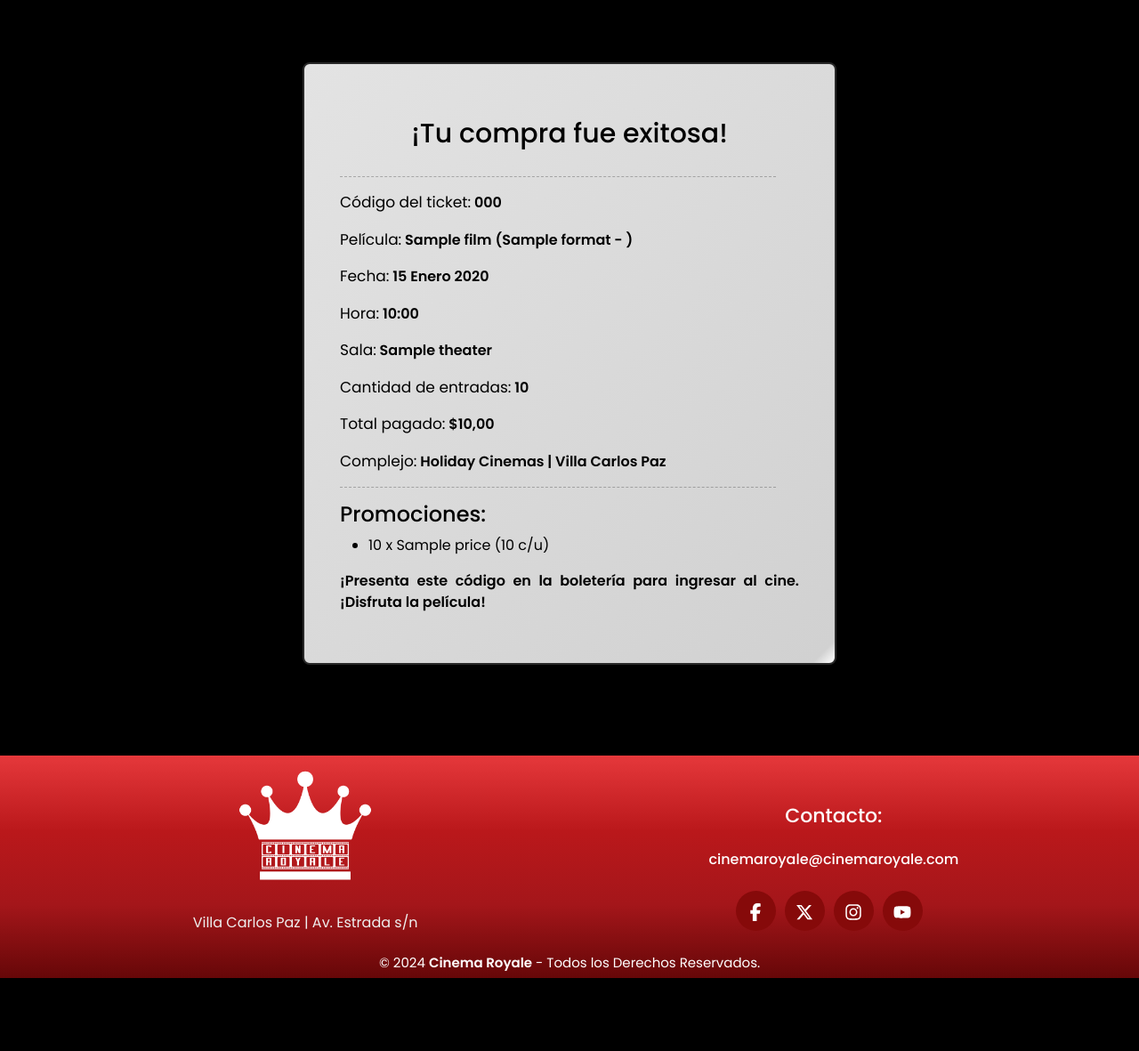
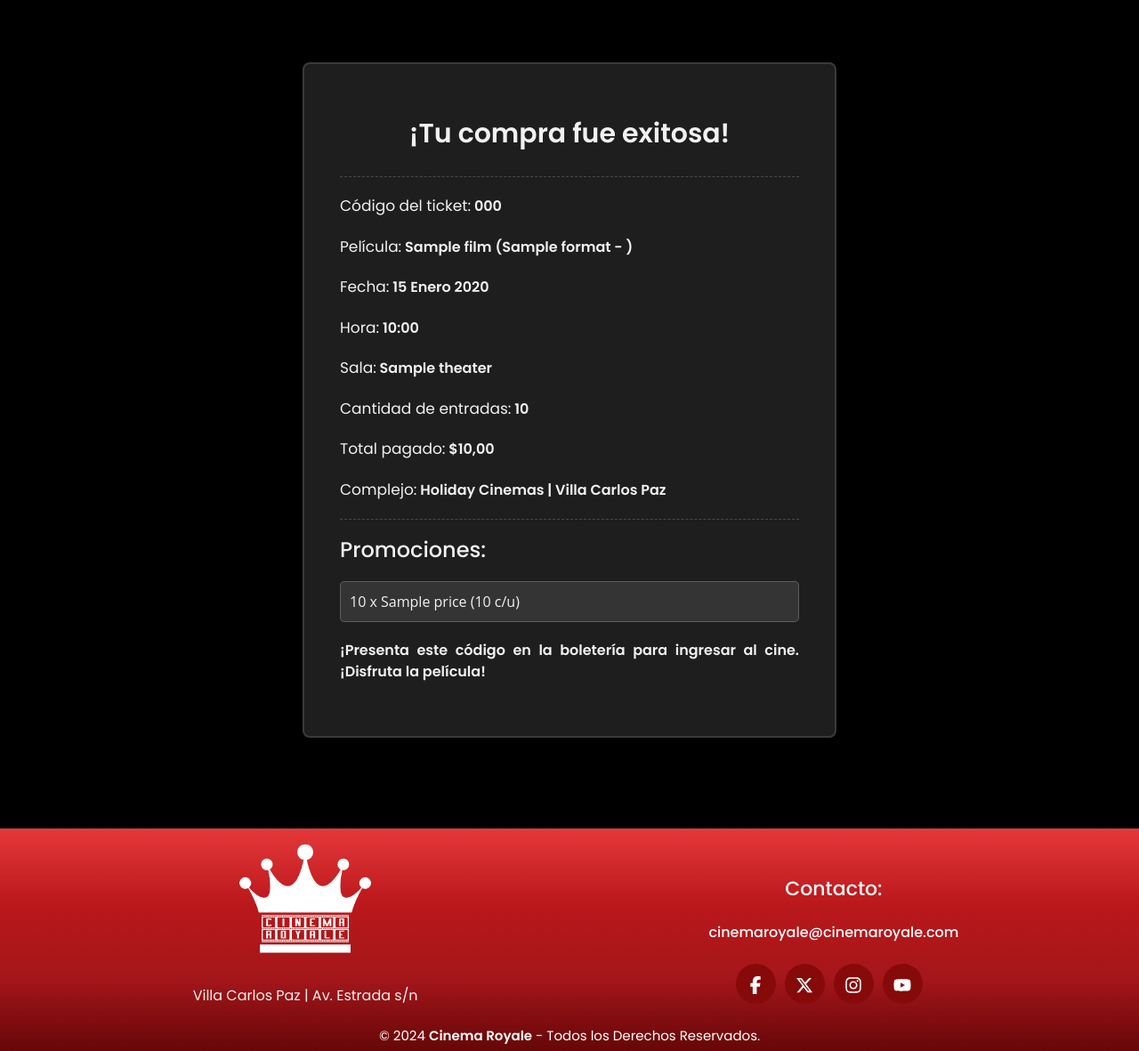
Before and after one commit to Zadios/CinemaSystem, a Django app: page /confirmacion/000/ in a window 1280 px wide. Shown: the part 176-1357 px from the top of the page at 89% size. Before the commit the page ends 1275 px from the top, so only its background shows below. Run offline with Django 5.2, Linux system fonts and the light colour scheme; tables that the repository leaves empty hold one stand-in row (values such as "Sample post").

Commit message:
cambios en confirmacion.css

```diff
--- a/static/styles/confirmacion.css
+++ b/static/styles/confirmacion.css
@@ -2,50 +2,87 @@
     max-width: 600px;
     height: auto;
     margin: 70px auto;
-    background: linear-gradient(135deg, rgba(227,227,227,1) 0%, rgba(209,209,209,1) 98%, rgba(255,255,255,1) 100%);
+    background: linear-gradient(135deg, #1e1e1e 100%, #2c2c2c 100%, #393939 100%);
     padding: 40px;
     border-radius: 8px;
-    border: 2px solid #292929;
-    color: black;
+    border: 2px solid #3a3a3a;
+    color: #f1f1f1;
+    box-shadow: 0px 4px 8px rgba(0, 0, 0, 0.2);
+    animation: fadeIn 0.8s ease-out;
+}
+
+@keyframes fadeIn {
+    from {
+        opacity: 0;
+        transform: translateY(10%);
+    }
+    to {
+        opacity: 1;
+        transform: translateY(0);
+    }
 }
 
 hr {
-    width: 95%;
+    width: 100%;
     height: 0;
-    border: medium none;
-    border-top: 1px dashed rgb(0, 0, 0)!important
+    border: none;
+    border-top: 1px dashed #c9c9c9 !important;
+    margin: 20px 0;
 }
 
-.container-confirm h1{
+.container-confirm h1 {
     font-size: 30px;
     text-align: center;
     margin-bottom: 30px;
+    font-weight: 700;
 }
-.container-confirm h2{
+
+.container-confirm h2 {
     font-size: 24px;
+    margin-bottom: 20px;
 }
-.container-confirm p{
-    text-align:justify;
+
+.container-confirm p {
+    text-align: justify;
     font-weight: 700;
     font-size: 16px;
+    margin-bottom: 20px;
 }
-.container-confirm strong{
+
+.container-confirm strong {
     font-weight: 400;
     font-size: 17px;
 }
+
+.container-confirm ul {
+    list-style: none;
+    padding: 0;
+    margin: 20px 0;
+}
+
+.container-confirm ul li {
+    background: rgba(255, 255, 255, 0.1);
+    padding: 10px;
+    border: 1px solid rgba(255, 255, 255, 0.2);
+    border-radius: 5px;
+    margin-bottom: 10px;
+    font-family: 'Open Sans', sans-serif;
+}
+
 @media (max-width: 768px) {
     .container-confirm {
         width: 100%;
-        margin: 40px auto;
+        margin: 50px auto;
     }
-    .container-confirm h1{
+    .container-confirm h1 {
         font-size: 22px;
         margin-bottom: 15px;
     }
-    .container-confirm h2{
+    .container-confirm h2 {
         font-size: 16px;
     }
-    .container-confirm p{
+    .container-confirm p {
         font-size: 14px;
     }
+
 }
```
